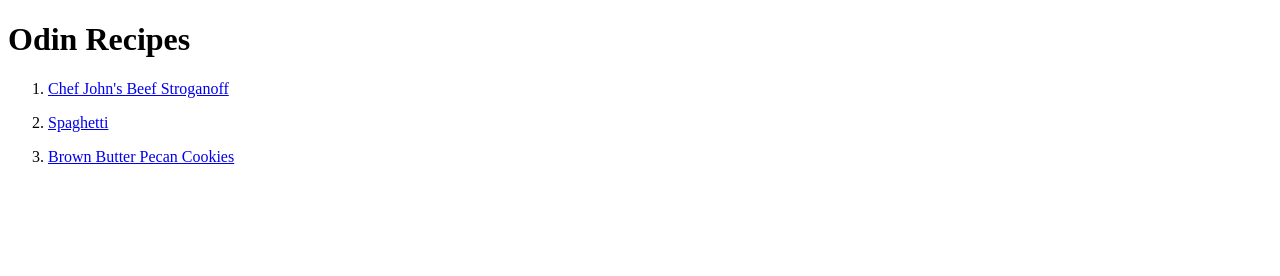
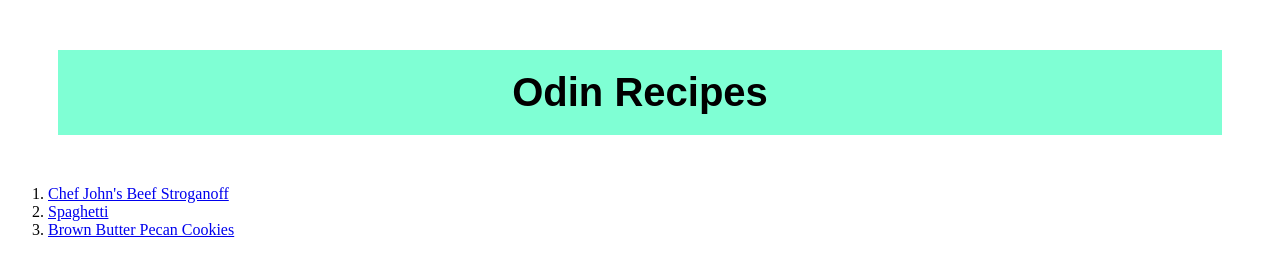
Before and after one commit to djzager1/odin-recipes, a plain HTML site: page index.html in a window 1280 px wide. Drawn offline with Linux system fonts and the light colour scheme.

Commit message:
add css stylesheet
add stylesheet and update title with test css

```diff
--- a/index.html
+++ b/index.html
@@ -1,16 +1,21 @@
 <!DOCTYPE html>
+
 <html lang="en">
+
 <head>
+    <link rel="stylesheet" href="style.css">
     <meta charset="UTF-8">
     <meta name="viewport" content="width=device-width, initial-scale=1.0">
     <title>Odin Recipes</title>
 </head>
+
 <body>
-    <h1>Odin Recipes</h1>
+    <h1 class="title">Odin Recipes</h1>
     <ol>
         <li><a href="recipes/stroganoff.html">Chef John's Beef Stroganoff</a></li>
-        <li><p><a href="recipes/spaghetti.html">Spaghetti</a></p></li>
-        <li><p><a href="recipes/cookies.html">Brown Butter Pecan Cookies</a></p></li>
+        <li><a href="recipes/spaghetti.html">Spaghetti</a></li>
+        <li><a href="recipes/cookies.html">Brown Butter Pecan Cookies</a></li>
     </ol>
 </body>
+
 </html>
--- /dev/null
+++ b/style.css
@@ -0,0 +1,15 @@
+.title {
+    display: block;
+    font-family: Arial, Helvetica, sans-serif;
+    font-size: 40px;
+    font-weight: bold;
+    background-color: aquamarine;
+    text-align: center;
+
+    margin: 50px;
+    padding: 20px
+}
+
+.recipes {
+    text-align: center;
+}
```
